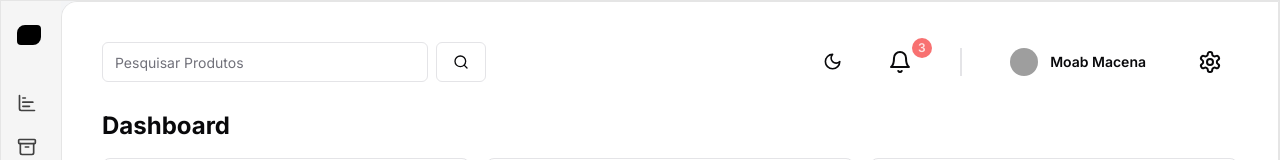
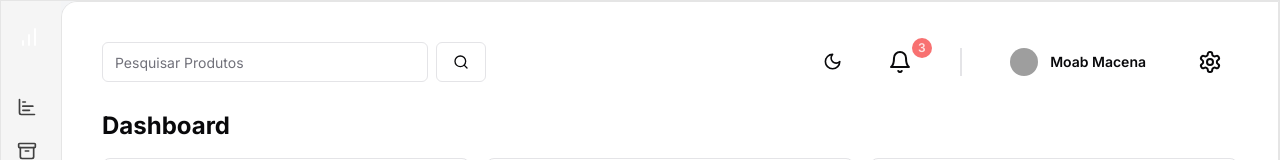
Before and after one commit to moabdev/stock-control, a Next.js app in the folder client/: page / in a window 1280 px wide. Shown: the top 160 px of the page. Built offline with nearby package versions, Linux system fonts and the light colour scheme; grey boxes are pictures that could not be loaded.

Commit message:
style(sidebar): update logo icon for the sidebar

```diff
--- a/client/src/components/logo/Logo.tsx
+++ b/client/src/components/logo/Logo.tsx
@@ -1,13 +1,14 @@
 import Link from "next/link";
 import { motion } from "framer-motion";
+import { ChartNoAxesColumnIncreasing } from "lucide-react";
 
 export const Logo = () => {
   return (
     <Link
-      href="#"
-      className="font-normal flex space-x-2 items-center text-sm text-black py-1 relative z-20"
+      href="/"
+      className="font-normal flex space-x-2 items-center text-sm py-1 relative z-20"
     >
-      <div className="h-5 w-6 bg-black dark:bg-white rounded-br-lg rounded-tr-sm rounded-tl-lg rounded-bl-sm flex-shrink-0" />
+      <ChartNoAxesColumnIncreasing className="h-8 w-6 text-white flex-shrink-0 rounded"/>
       <motion.span
         initial={{ opacity: 0 }}
         animate={{ opacity: 1 }}
--- a/client/src/components/logo/LogoIcon.tsx
+++ /dev/null
@@ -1,12 +0,0 @@
-import Link from "next/link";
-
-export const LogoIcon = () => {
-  return (
-    <Link
-      href="#"
-      className="font-normal flex space-x-2 items-center text-sm text-black py-1 relative z-20"
-    >
-      <div className="h-5 w-6 bg-black dark:bg-white rounded-br-lg rounded-tr-sm rounded-tl-lg rounded-bl-sm flex-shrink-0" />
-    </Link>
-  );
-};
```
Also changed, not shown: client/public/dashboard.png.
